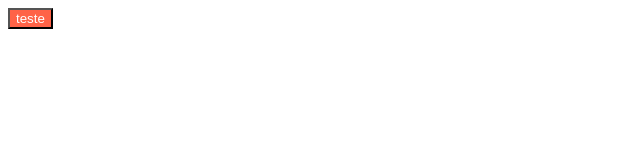
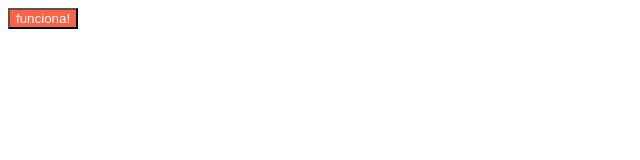
Before and after one commit to clayton-duarte/react-universal-boilerplate, a Next.js app: page / in a window 1280 px wide. Shown: the top 160 px of the page, without its empty margins (0-640 px from the left). Built offline with nearby package versions, Linux system fonts and the light colour scheme.

Commit message:
:ant: improve component and folders

```diff
--- a/components/index.js
+++ b/components/index.js
@@ -1,5 +1,7 @@
 import Button from './button';
+import Test from './test';
 
-module.exports = {
+export {
   Button,
+  Test,
 };
--- /dev/null
+++ b/components/test/index.jsx
@@ -0,0 +1,3 @@
+
+
+export default () => ('funciona!');
--- a/next.config.js
+++ b/next.config.js
@@ -16,7 +16,7 @@ module.exports = {
             options: {
                 fix: true
             }
-        })
-        return config
+        });
+        return config;
     }
 }
--- a/pages/_document.jsx
+++ b/pages/_document.jsx
@@ -1,5 +1,7 @@
 
-//
+// DO NOT EDIT !!!!
+// only if you know what you are doing...
+
 import Document, { Head, Main, NextScript } from 'next/document';
 import { ServerStyleSheet } from 'styled-components';
 
--- a/pages/index.jsx
+++ b/pages/index.jsx
@@ -1,6 +1,8 @@
 import React from 'react';
-import Button from '../components/button';
+import { Test, Button } from '../components';
 
 export default () => (
-  <Button>teste</Button>
+  <Button>
+    <Test />
+  </Button>
 );
```
Also changed, not shown: components/button/index.jsx (renamed from components/button.jsx).
